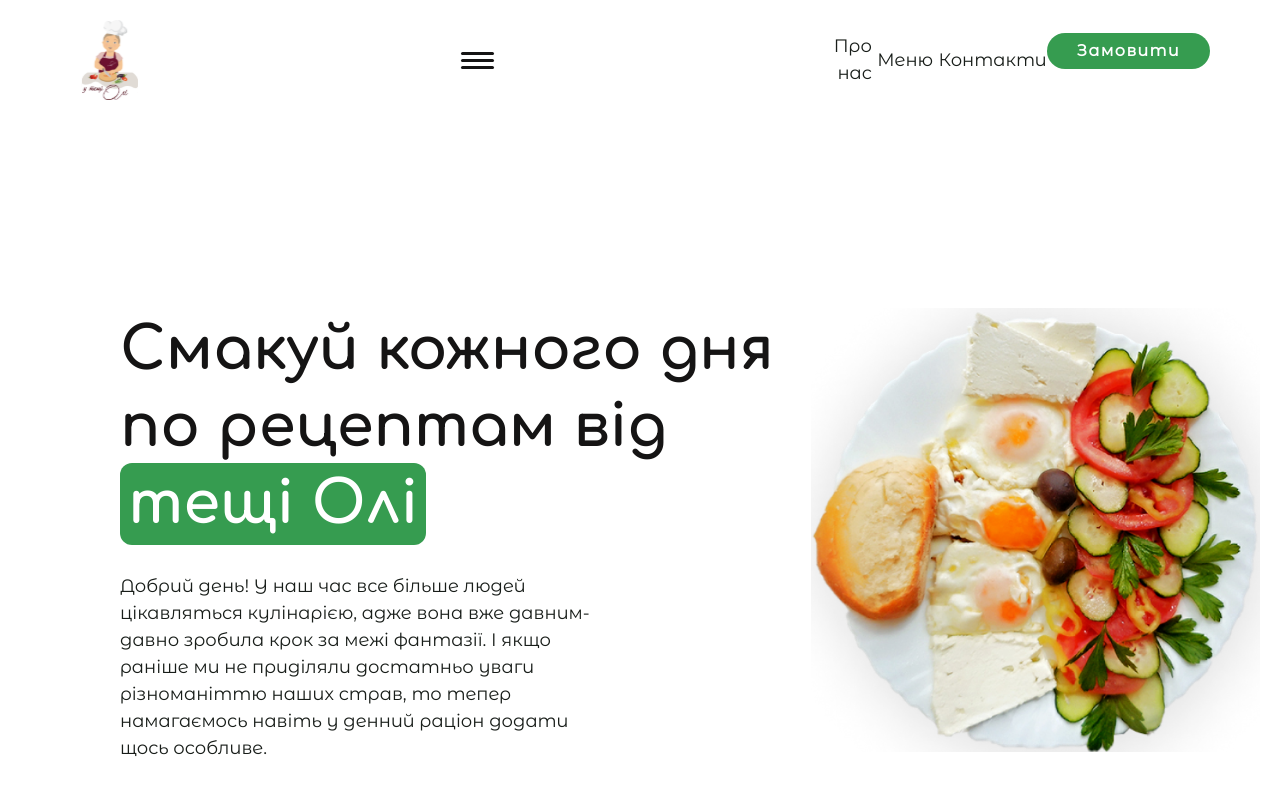
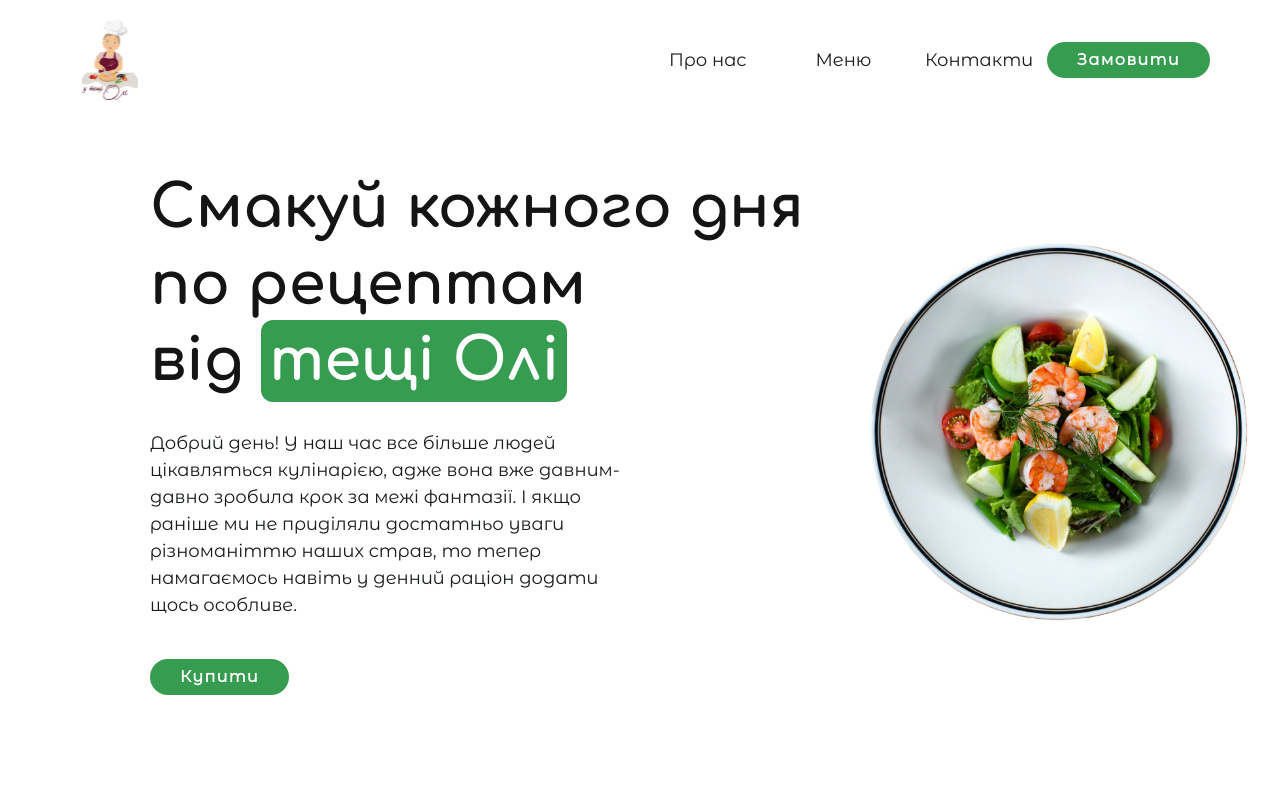
Before and after one commit to organatik/landing-kitchen, an Angular app in the folder tewa-olya/: page / in a window 1280 px wide. Shown: the top 800 px of the page. Built offline with nearby package versions, Linux system fonts and the light colour scheme.

Commit message:
first-final

```diff
--- a/tewa-olya/src/app/modules/landing-blocks/main-top-block/main-top-block.component.html
+++ b/tewa-olya/src/app/modules/landing-blocks/main-top-block/main-top-block.component.html
@@ -1,11 +1,12 @@
 <section class="main">
     <div class="box">
       <div class="sub-box">
-        <h1 class="title nj-h1">Смакуй кожного дня<br> по рецептам від
-          <span class="nj-greenText">тещі Олі</span>
+        <h1 class="title nj-h1">Смакуй кожного дня <br> по рецептам
+          <br> від <span class="nj-greenText nj name">тещі Олі</span>
         </h1>
         <p class="text nj-p">
           Добрий день! У наш час все більше людей цікавляться кулінарією, адже вона вже давним-давно зробила крок за межі фантазії. І якщо раніше ми не приділяли достатньо уваги різноманіттю наших страв, то тепер намагаємось навіть у денний раціон додати щось особливе.
+
         </p>
         <app-main-button [text]="'Купити'"></app-main-button>
       </div>
--- a/tewa-olya/src/app/modules/landing-blocks/main-top-block/main-top-block.component.scss
+++ b/tewa-olya/src/app/modules/landing-blocks/main-top-block/main-top-block.component.scss
@@ -1,23 +1,32 @@
 .main{
-  height: 90vh;
+  height: 75vh;
   display: flex;
+  justify-content: start;
+  z-index: 98;
+  @media (max-width: 1024px){
+    align-items: center;
   @media (max-width: 600px){
     justify-content: start;
-    @media (max-width: 320px){
+    @media (max-height: 786px) {
       height: 100%;
+      }
     }
   }
   .box{
      display: flex;
      align-items: center;
-     padding: 100px 20px 0 120px;
+     padding: 50px 20px 0 150px;
+     width: 100%;
+     height: fit-content;
+
     @media (max-width: 1024px){
       gap: 2%;
-      padding: 0 20px 0 70px;
+      padding: 100px 20px 0 70px;
       @media (max-width: 600px){
-        gap: 10%;
+        height: 100%;
+        gap: 5%;
         flex-direction: column-reverse;
-        padding: 70px 10px 0 10px;
+        padding: 20px 10px 0 10px;
         align-items: inherit;
         @media (max-width: 320px){
           gap: 0;
@@ -25,15 +34,20 @@
       }
     }
     .sub-box{
-     padding-top: 100px;
-      @media (max-width: 1024px){
-        flex: 0 1 60%;
-        padding-top: 0;
-        @media (max-width: 768px){
-          flex: 0 1 90%;
+      flex: 0 0 55%;
+      @media (max-width: 1380px){
+        flex: 0 0 60%;
+        @media (max-width: 1280px){
+          flex: 0 0 64%;
+            @media (max-width: 1024px) {
+              flex: 0 0 60%;
+              padding-top: 0;
+              @media (max-width: 768px) {
+                flex: 0 1 90%;
+              }
+            }
         }
       }
-
       .title{
         margin: 0 10px 30px 0;
         @media (max-width: 768px){
@@ -46,7 +60,7 @@
 
       .text{
         max-width: 500px;
-        padding-bottom: 50px;
+        padding-bottom: 40px;
         margin: 0;
         @media (max-width: 1200px){
             width: 410px;
@@ -66,16 +80,13 @@
       flex: 1 1 auto;
       display: flex;
       align-items: center;
-      justify-content: center;
+      justify-content: start;
 
       @media (max-width: 1024px) {
-        justify-content: start;
         flex: 0 1 60%;
-        @media (max-width: 768px){
-          flex: 0 1 60%;
+
           @media (max-width: 600px){
             justify-content: center;
-          }
         }
       }
       img{
--- a/tewa-olya/src/app/modules/landing-blocks/why-we/why-we.component.scss
+++ b/tewa-olya/src/app/modules/landing-blocks/why-we/why-we.component.scss
@@ -112,7 +112,7 @@
       }
 
       .span{
-        background-image: url("assets/images/done.svg");
+        background-image: url("/assets/images/done.svg");
         background-position: center center;
         background-repeat: no-repeat;
         background-size: contain;;
--- a/tewa-olya/src/app/modules/shared/header/header.component.html
+++ b/tewa-olya/src/app/modules/shared/header/header.component.html
@@ -2,11 +2,13 @@
   <a href="" class="header-logo">
     <img src="assets/images/logo.svg" alt="">
   </a>
-  <div class="menu-btn" [class.menu-btn-Class]="menuBtnVariable" (click)="openMenu()">
-    <span></span>
-    <span></span>
-    <span></span>
-  </div>
+<!--  <div class="display">-->
+    <div class="menu-btn" [class.menu-btn-Class]="menuBtnVariable" (click)="openMenu()">
+      <span></span>
+      <span></span>
+      <span></span>
+    </div>
+<!--  </div>-->
   <nav class="header-nav" [class.menuClass] ="menuVariable">
     <a href="" class="link nj-p">Про нас</a>
     <a href="" class="link nj-p">Меню</a>
--- a/tewa-olya/src/app/modules/shared/header/header.component.scss
+++ b/tewa-olya/src/app/modules/shared/header/header.component.scss
@@ -4,6 +4,7 @@ header{
   justify-content: space-between;
   align-items: center;
   padding: 20px 70px;
+  z-index: 99;
   @media (max-width: 1024px){
     padding: 10px;
   }
@@ -12,12 +13,17 @@ header{
     height: 80px;
     min-height: 100%;
     max-width: 100%;
+
+
     @media (max-width: 320px){
       width: 50px;
       height: 50px;
     }
   }
   .menu-btn{
+    display: none;
+
+    @media(max-width: 1024px){
     width: 80px;
     height: 80px;
     display: flex;
@@ -37,6 +43,7 @@ header{
            width: 30px;
          }
        }
+    }
   }
   .menu-btn span:nth-child(2){
     margin: 4px 0;
@@ -57,6 +64,7 @@ header{
   .header-nav{
     display: flex;
     text-align: end;
+    flex: 0 1 50%;
     @media (max-width: 1024px) {
       position: absolute;
       right: 0px;
@@ -96,4 +104,5 @@ header{
 }
 .headerGreen{
   background: $greenText;
+  transition: all .5s ease-in;
 }
```
Also changed, not shown: tewa-olya/src/assets/images/food.png.
